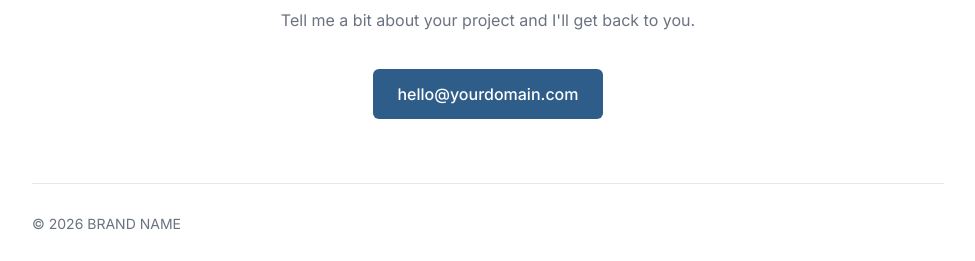
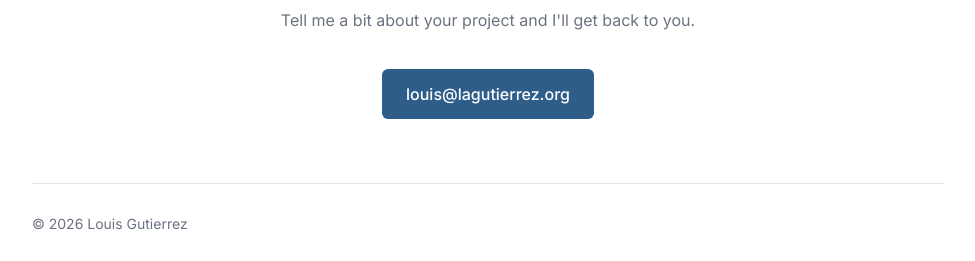
Before and after one commit to louisalberto/lag-consulting, a plain HTML site: page index.html in a window 1280 px wide. Shown: the part 1345-1606 px from the top of the page, without its empty margins (152-1127 px from the left). Drawn offline with Linux system fonts and the light colour scheme.

Commit message:
Update index.html

```diff
--- a/index.html
+++ b/index.html
@@ -3,7 +3,7 @@
 <head>
 <meta charset="UTF-8">
 <meta name="viewport" content="width=device-width, initial-scale=1.0">
-<title>BRAND NAME | Consulting</title>
+<title>Louis Gutierrez | Consulting</title>
 <meta name="description" content="Independent consulting in AI, machine learning, and software engineering.">
 <link rel="preconnect" href="https://fonts.googleapis.com">
 <link href="https://fonts.googleapis.com/css2?family=Inter:wght@400;500;600&display=swap" rel="stylesheet">
@@ -48,7 +48,7 @@
   <header class="hero">
     <h1>Practical consulting for AI, data, and software projects.</h1>
     <p class="lead">I help teams plan, build, and improve technology that works in the real world, from early strategy through delivery.</p>
-    <a class="btn" href="mailto:hello@yourdomain.com">Get in touch</a>
+    <a class="btn" href="mailto:louis@lagutierrez.org">Get in touch</a>
   </header>
 
   <section id="services">
@@ -79,10 +79,10 @@
   <section id="contact" class="contact">
     <h2>Let's talk</h2>
     <p class="sub">Tell me a bit about your project and I'll get back to you.</p>
-    <a class="btn" href="mailto:hello@yourdomain.com">hello@yourdomain.com</a>
+    <a class="btn" href="mailto:louis@lagutierrez.org">louis@lagutierrez.org</a>
   </section>
 
-  <footer>&copy; 2026 BRAND NAME</footer>
+  <footer>&copy; 2026 Louis Gutierrez</footer>
 </div>
 </body>
 </html>
```
